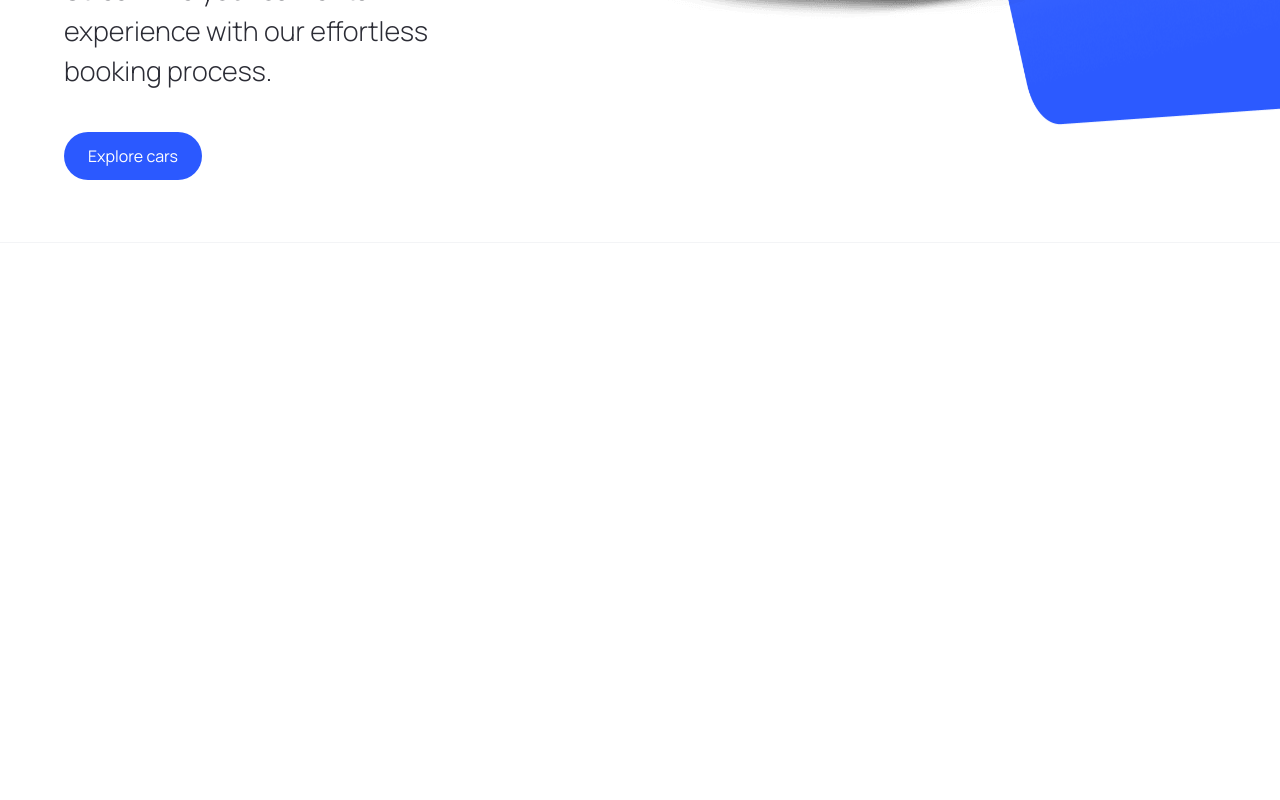
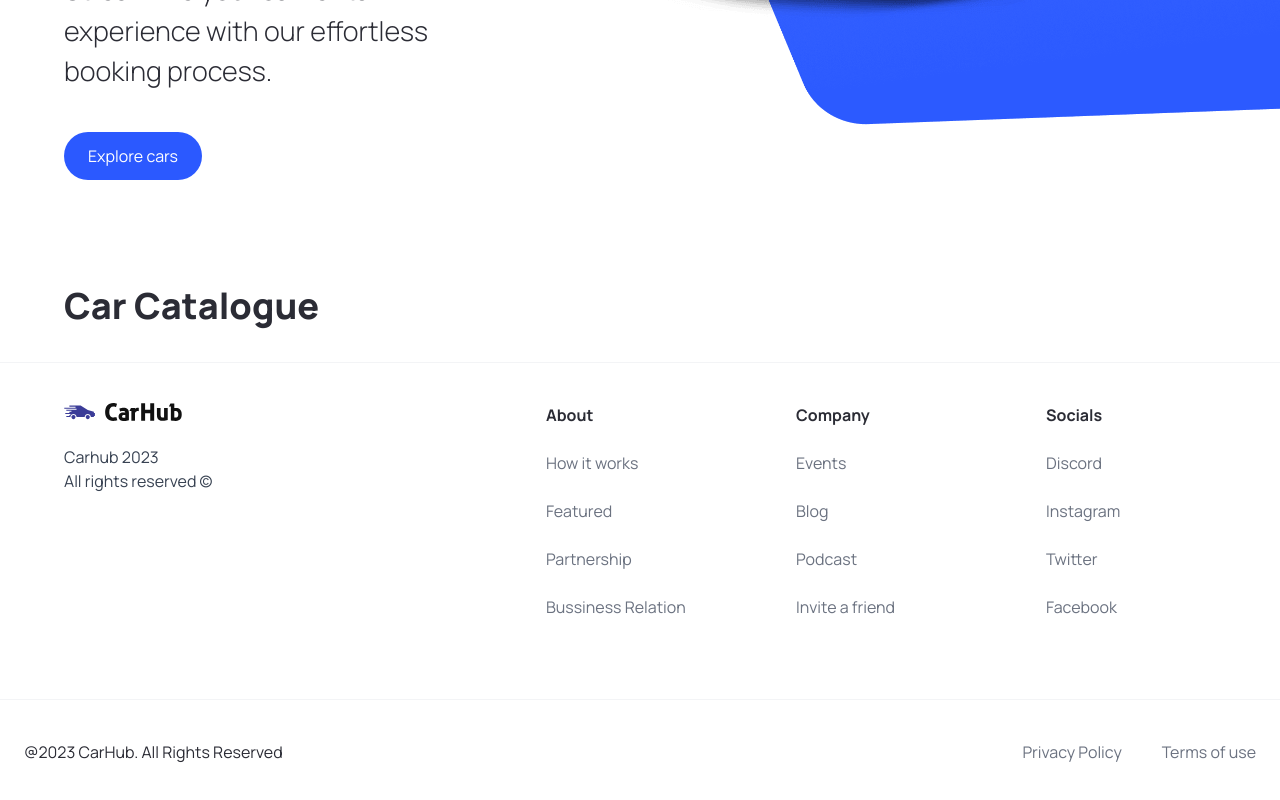
Before and after one commit to havrydotdev/cars-showcase, a Next.js app: page / in a window 1280 px wide. Shown: the part 578-1378 px from the top of the page. Before the commit the page ends 821 px from the top, so only its background shows below. Built offline with nearby package versions, Linux system fonts and the light colour scheme.

Commit message:
add footer element

```diff
--- a/app/page.tsx
+++ b/app/page.tsx
@@ -4,6 +4,11 @@
   return (
     <main className="overflow-hidden ">
       <Hero />
+      <div className="mt-12 padding-x padding-y max-width" id="discover">
+        <div className="home__text-container">
+          <h1 className="text-4xl font-extrabold">Car Catalogue</h1>
+        </div>
+      </div>
     </main>
   );
 }
--- a/components/Footer.tsx
+++ b/components/Footer.tsx
@@ -1,5 +1,53 @@
+import Image from "next/image";
+import { footerLinks } from "@/constants";
+import Link from "next/link";
+
 export const Footer = (): React.JSX.Element => {
   return (
-    <footer className="flex flex-col text-black-100 mt-5 border-t border-gray-100"></footer>
+    <footer className="flex flex-col text-black-100 mt-5 border-t border-gray-100">
+      <div className="flex max-md:flex-col flex-wrap justify-between gap-5 sm:px-16 px-6 py-10">
+        <div className="flex flex-col justify-start items-start gap-6">
+          <Image
+            src="/logo.svg"
+            alt="logo"
+            width={118}
+            height={18}
+            className="object-contain"
+          />
+          <p className="text-base text-gray-700">
+            Carhub 2023 <br />
+            All rights reserved &copy;
+          </p>
+        </div>
+        <div className="footer__links">
+          {footerLinks.map((link) => (
+            <div key={link.title} className="footer__link">
+              <h3 className="font-bold">{link.title}</h3>
+              {link.links.map((item) => (
+                <Link
+                  key={item.title}
+                  href={item.url}
+                  className="text-gray-500"
+                >
+                  {item.title}
+                </Link>
+              ))}
+            </div>
+          ))}
+        </div>
+      </div>
+      <div className="flex justify-between items-center flex-wrap mt-10 border-t border-gray-100 sm:px16 px-6 py-10">
+        <p>@2023 CarHub. All Rights Reserved</p>
+        <div className="footer__copyrights-link">
+          <Link href="/" className="text-gray-500">
+            Privacy Policy
+          </Link>
+
+          <Link href="/" className="text-gray-500">
+            Terms of use
+          </Link>
+        </div>
+      </div>
+    </footer>
   );
 };
--- a/components/Hero.tsx
+++ b/components/Hero.tsx
@@ -27,8 +27,8 @@
       <div className="hero__image-container">
         <div className="hero__image">
           <Image src="/hero.png" alt="hero" fill className="object-contain" />
-          <div className="hero__image-overlay" />
         </div>
+        <div className="hero__image-overlay" />
       </div>
     </div>
   );
--- /dev/null
+++ b/constants/index.ts
@@ -0,0 +1,101 @@
+export const manufacturers = [
+  "Acura",
+  "Alfa Romeo",
+  "Aston Martin",
+  "Audi",
+  "Bentley",
+  "BMW",
+  "Buick",
+  "Cadillac",
+  "Chevrolet",
+  "Chrysler",
+  "Citroen",
+  "Dodge",
+  "Ferrari",
+  "Fiat",
+  "Ford",
+  "GMC",
+  "Honda",
+  "Hyundai",
+  "Infiniti",
+  "Jaguar",
+  "Jeep",
+  "Kia",
+  "Lamborghini",
+  "Land Rover",
+  "Lexus",
+  "Lincoln",
+  "Maserati",
+  "Mazda",
+  "McLaren",
+  "Mercedes-Benz",
+  "MINI",
+  "Mitsubishi",
+  "Nissan",
+  "Porsche",
+  "Ram",
+  "Rolls-Royce",
+  "Subaru",
+  "Tesla",
+  "Toyota",
+  "Volkswagen",
+  "Volvo",
+];
+
+export const yearsOfProduction = [
+  { title: "Year", value: "" },
+  { title: "2015", value: "2015" },
+  { title: "2016", value: "2016" },
+  { title: "2017", value: "2017" },
+  { title: "2018", value: "2018" },
+  { title: "2019", value: "2019" },
+  { title: "2020", value: "2020" },
+  { title: "2021", value: "2021" },
+  { title: "2022", value: "2022" },
+  { title: "2023", value: "2023" },
+];
+
+export const fuels = [
+  {
+    title: "Fuel",
+    value: "",
+  },
+  {
+    title: "Gas",
+    value: "Gas",
+  },
+  {
+    title: "Electricity",
+    value: "Electricity",
+  },
+];
+
+export const footerLinks = [
+  {
+    title: "About",
+    links: [
+      { title: "How it works", url: "/" },
+      { title: "Featured", url: "/" },
+      { title: "Partnership", url: "/" },
+      { title: "Bussiness Relation", url: "/" },
+    ],
+  },
+  {
+    title: "Company",
+    links: [
+      { title: "Events", url: "/" },
+      { title: "Blog", url: "/" },
+      { title: "Podcast", url: "/" },
+      { title: "Invite a friend", url: "/" },
+    ],
+  },
+  {
+    title: "Socials",
+    links: [
+      { title: "Discord", url: "/" },
+      { title: "Instagram", url: "/" },
+      { title: "Twitter", url: "/" },
+      { title: "Facebook", url: "/" },
+    ],
+  },
+];
--- a/next.config.js
+++ b/next.config.js
@@ -1,6 +1,6 @@
 /** @type {import('next').NextConfig} */
 const nextConfig = {
-    output: 'export'
+    // output: 'export'
 }
 
 module.exports = nextConfig
```
